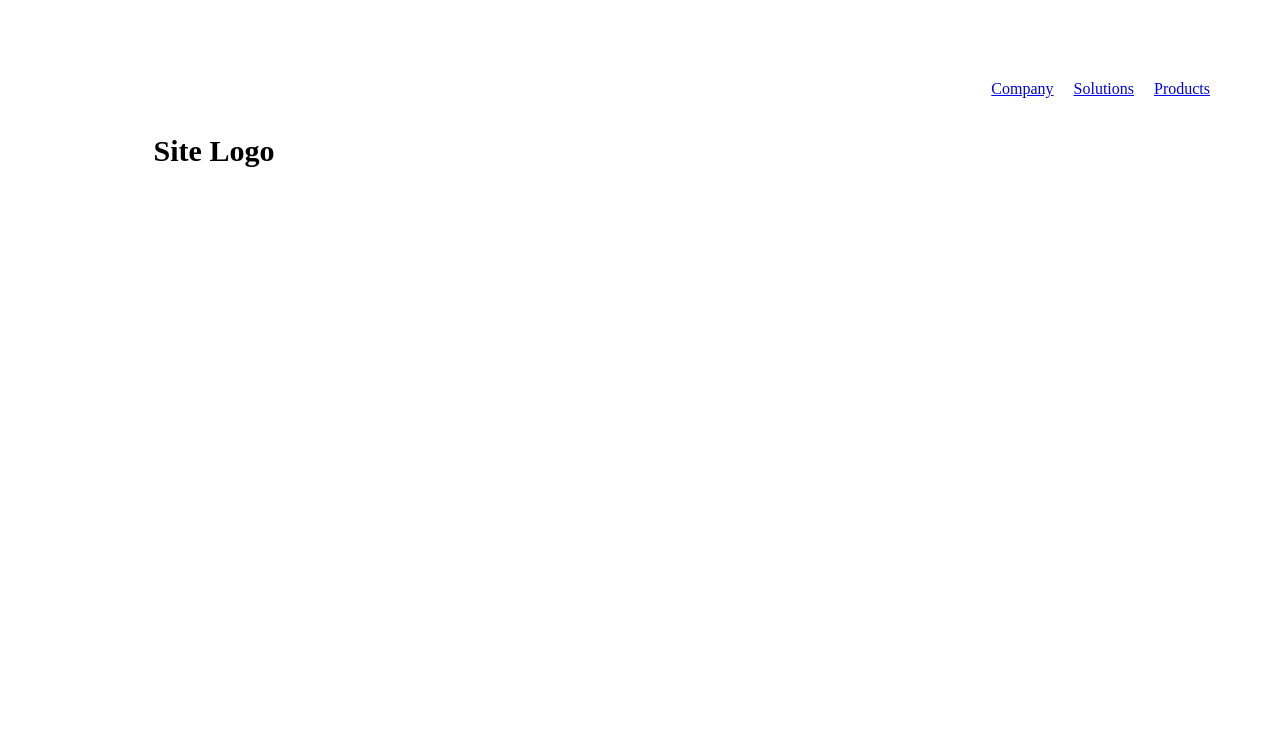
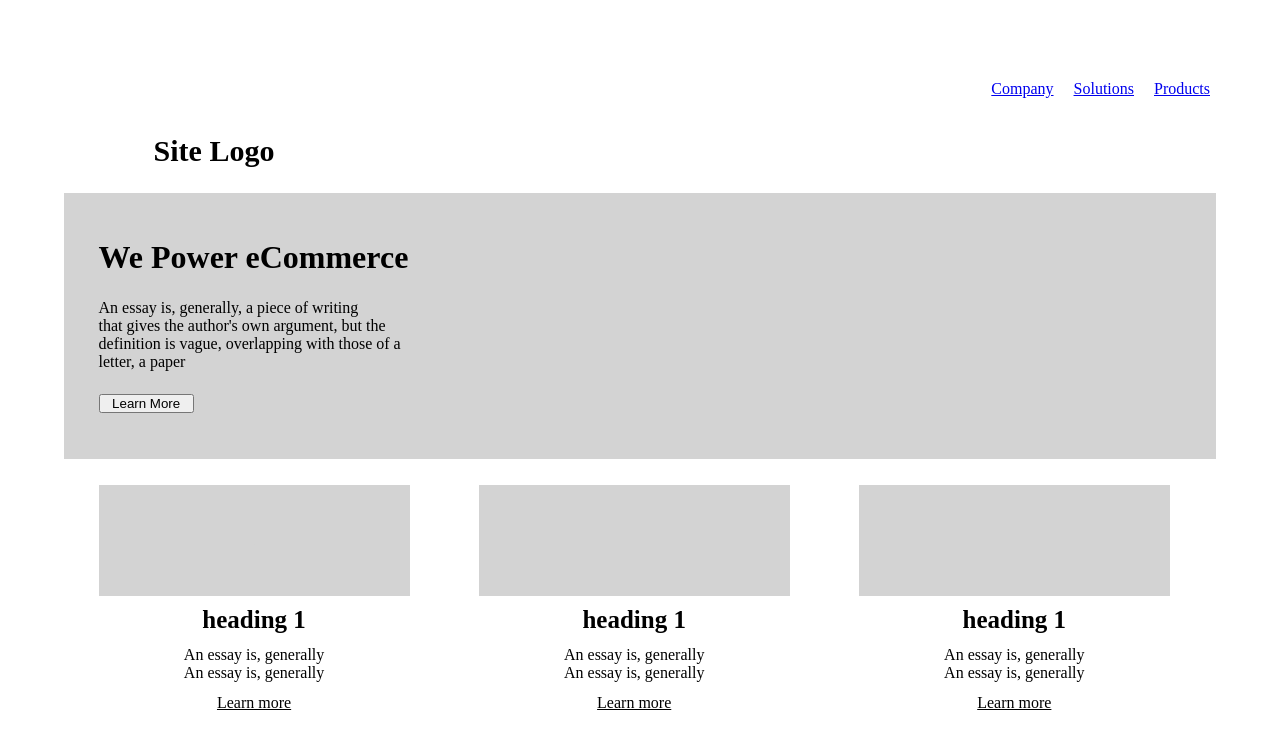
Before and after one commit to naamanjagga/template_3, a plain HTML site: page src/index.html in a window 1280 px wide. Drawn offline with Linux system fonts and the light colour scheme.

Commit message:
middle part

```diff
--- a/src/index.css
+++ b/src/index.css
@@ -16,6 +16,55 @@ ul {
 	text-align: center;
 }
 .main_heading {
-    margin: 2% 6% 6% 12%;
+	margin: 2% 6% 2% 12%;
 	font-size: 30px;
 }
+/*header part ends her*/
+/*middle part starts here*/
+.big_box {
+	margin: 0 5% 2% 5%;
+	background-color: lightgray;
+	width: 90%;
+}
+.second_heading {
+	padding-top: 4%;
+	padding-left: 3%;
+}
+.para_1 {
+	padding-top: 2%;
+	padding-left: 3%;
+}
+.button_1 {
+	margin-top: 2%;
+	margin-left: 3%;
+	margin-bottom: 4%;
+	padding: 0 1%;
+}
+.main_div {
+	margin: 0 5% 2% 5%;
+	width: 90%;
+}
+.first_div {
+    float: left;
+	margin-left: 3%;
+	margin-right: 3%;
+	width: 27%;
+	text-align: center;
+}
+.para_2 {
+	color: lightgray;
+	background-color: lightgray;
+	padding: 15% 2% 15% 2%;
+}
+.para_3 {
+    margin: 4% 0;
+
+}
+.third_heading {
+    margin-top: 3%;
+    font-size: 25px;
+}
+.tag_1 {
+    padding-bottom: 5%;
+    color: black;
+}
--- a/src/index.html
+++ b/src/index.html
@@ -19,6 +19,40 @@
         <div>
             <h1 class="main_heading">Site Logo</h1>
         </div>
+        <div class="big_box">
+            <h1 class="second_heading">We Power eCommerce</h1>
+            <p class="para_1">An essay is, generally, a piece of writing <br>
+                that gives the author's own argument, but the <br>
+                definition is vague, overlapping with those of a <br>
+                letter, a paper</p>
+            <button class="button_1" type="submit">Learn More</button>
+        </div>
+        <div class="main_div">
+            <div class="first_div">
+                <p class="para_2">.</p>
+                <h2 class="third_heading">heading 1</h2>
+                <p class="para_3">An essay is, generally<br>
+                   An essay is, generally</p>
+                <a class="tag_1" href="#L">Learn more</a>
+
+            </div>
+            <div class="first_div">
+                <p class="para_2">.</p>
+                <h2 class="third_heading">heading 1</h2>
+                <p class="para_3">An essay is, generally<br>
+                   An essay is, generally</p>
+                <a class="tag_1" href="#L">Learn more</a>
+
+            </div>
+            <div class="first_div">
+                <p class="para_2">.</p>
+                <h2 class="third_heading">heading 1</h2>
+                <p class="para_3">An essay is, generally<br>
+                   An essay is, generally</p>
+                <a class="tag_1" href="#L">Learn more</a>
+
+            </div>
+        </div>
     </div>
 </body>
 </html>
```
Lines whose indentation alone changed are shown as unchanged.
